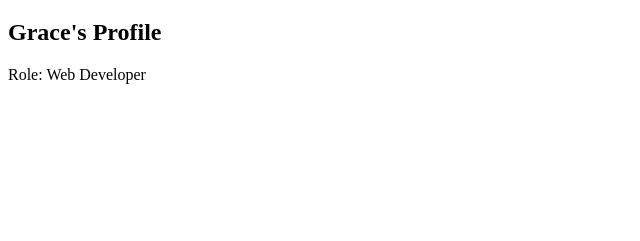
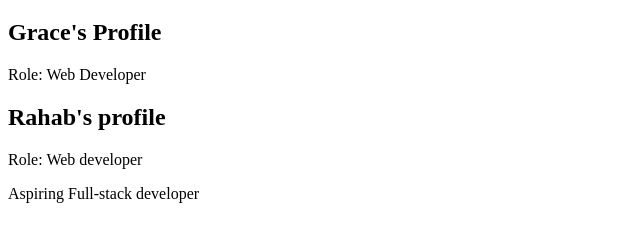
Before and after one commit to gracesaigilu/iyf-s12-week-03--pair-gracesaigilu, a plain HTML site: page index.html in a window 1280 px wide. Shown: the part 61-302 px from the top of the page, without its empty margins (0-640 px from the left). Drawn offline with Linux system fonts and the light colour scheme.

Commit message:
feat: add Rahab's profile section

```diff
--- a/index.html
+++ b/index.html
@@ -12,5 +12,10 @@
         <h2>Grace's Profile</h2>
         <p>Role: Web Developer</p>
     </section>
+    <section id="rahab-profile">
+        <h2>Rahab's profile</h2>
+        <p>Role: Web developer</p>
+        <p>Aspiring Full-stack developer</p>
+    </section>
 </body>
 </html>
```
Lines whose indentation alone changed are shown as unchanged.
